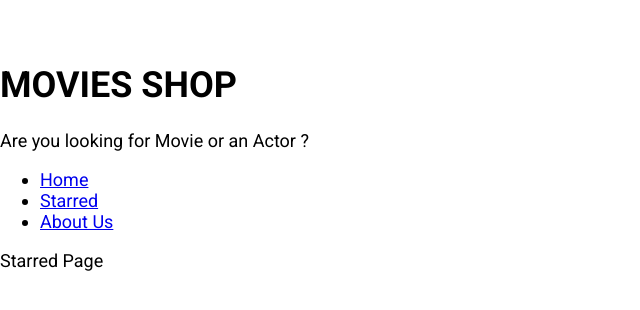
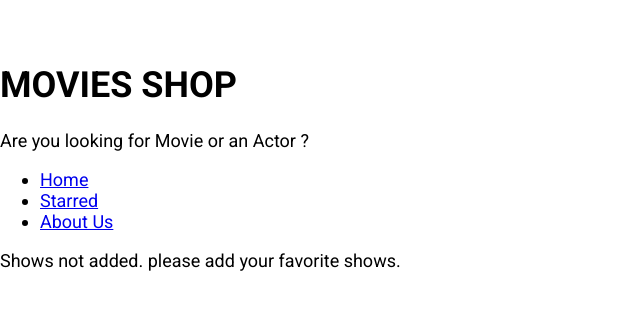
Before and after one commit to Aniketdhage/moviesbydhage, a React (Create React App) app: page /starred in a window 1280 px wide. Shown: the top 310 px of the page, without its empty margins (0-640 px from the left). Built offline with nearby package versions, Linux system fonts and the light colour scheme.

Commit message:
finished starred page

```diff
--- a/src/Pages/Starred.js
+++ b/src/Pages/Starred.js
@@ -1,8 +1,43 @@
-import React from "react";
+import React, { useEffect, useState } from "react";
 import MainPageLayout from "../components/MainPageLayout";
+import ShowGrid from "../components/show/ShowGrid";
+import { apiGet } from "../misc/config";
+import { useShows } from "../misc/Custom-hooks";
+const Starred = () => {
+  const [starred] = useShows();
+  const [shows, setShow] = useState(null);
+  const [isLoading, setIsLoading] = useState(true);
+  const [error, setError] = useState(null);
 
-const Starred = () => {
-  return <MainPageLayout>Starred Page</MainPageLayout>;
+  useEffect(() => {
+    if (starred && starred.length > 0) {
+      const promises = starred.map((showId) => apiGet(`/shows/${showId}`));
+
+      Promise.all(promises)
+        .then((apiData) => apiData.map((show) => ({ show })))
+        .then((result) => {
+          setShow(result);
+          setIsLoading(false);
+        })
+        .catch((err) => {
+          setError(err.message);
+          setIsLoading(false);
+        });
+    } else {
+      setIsLoading(false);
+    }
+  }, [starred]);
+
+  return (
+    <MainPageLayout>
+      {isLoading && <div>Shows Are Loadings...</div>}
+      {error && <div>Error Occured : {error}</div>}
+      {!isLoading && !shows && (
+        <div>Shows not added. please add your favorite shows.</div>
+      )}
+      {!isLoading && !error && shows && <ShowGrid data={shows} />}
+    </MainPageLayout>
+  );
 };
 
 export default Starred;
```
